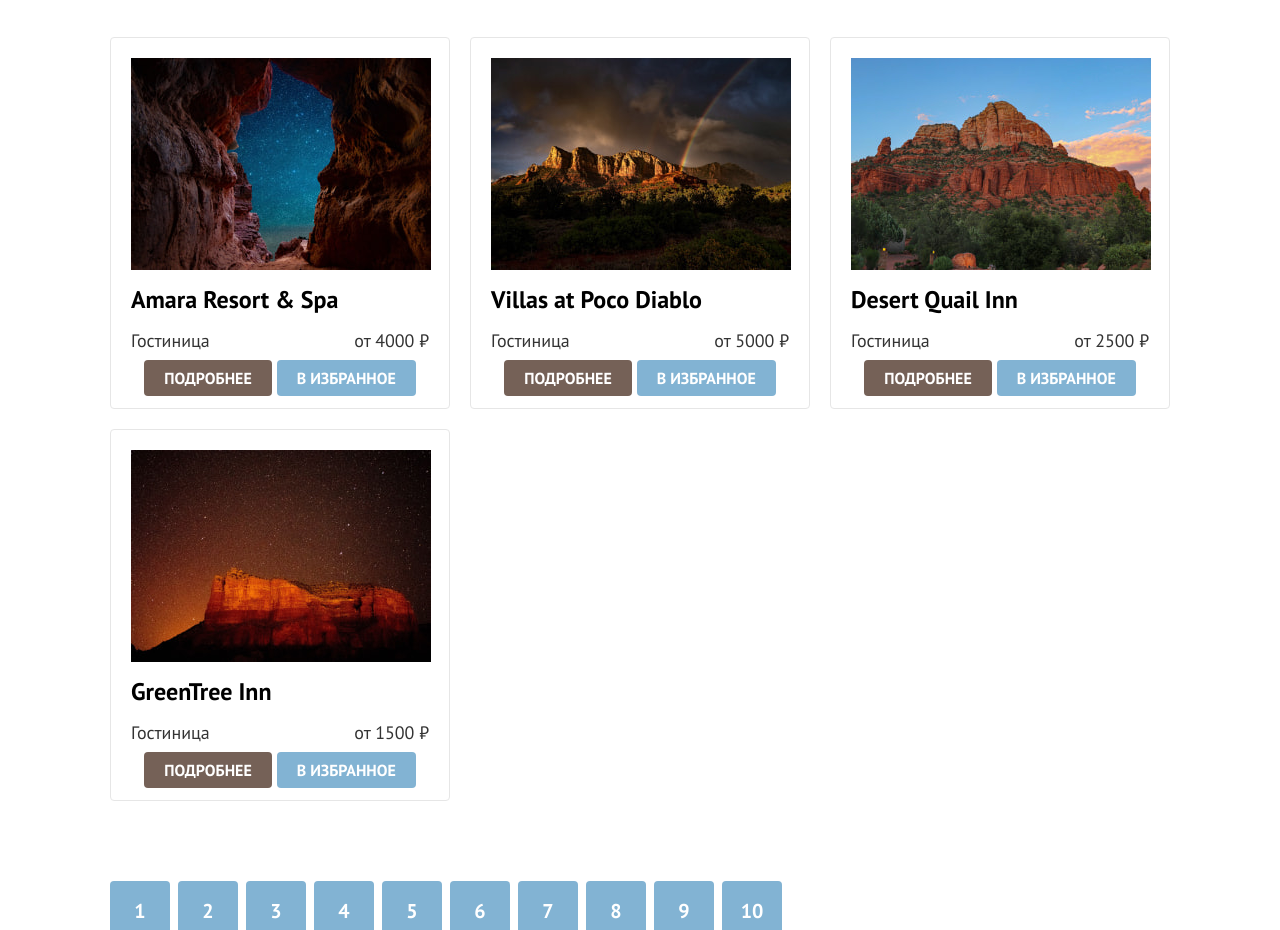
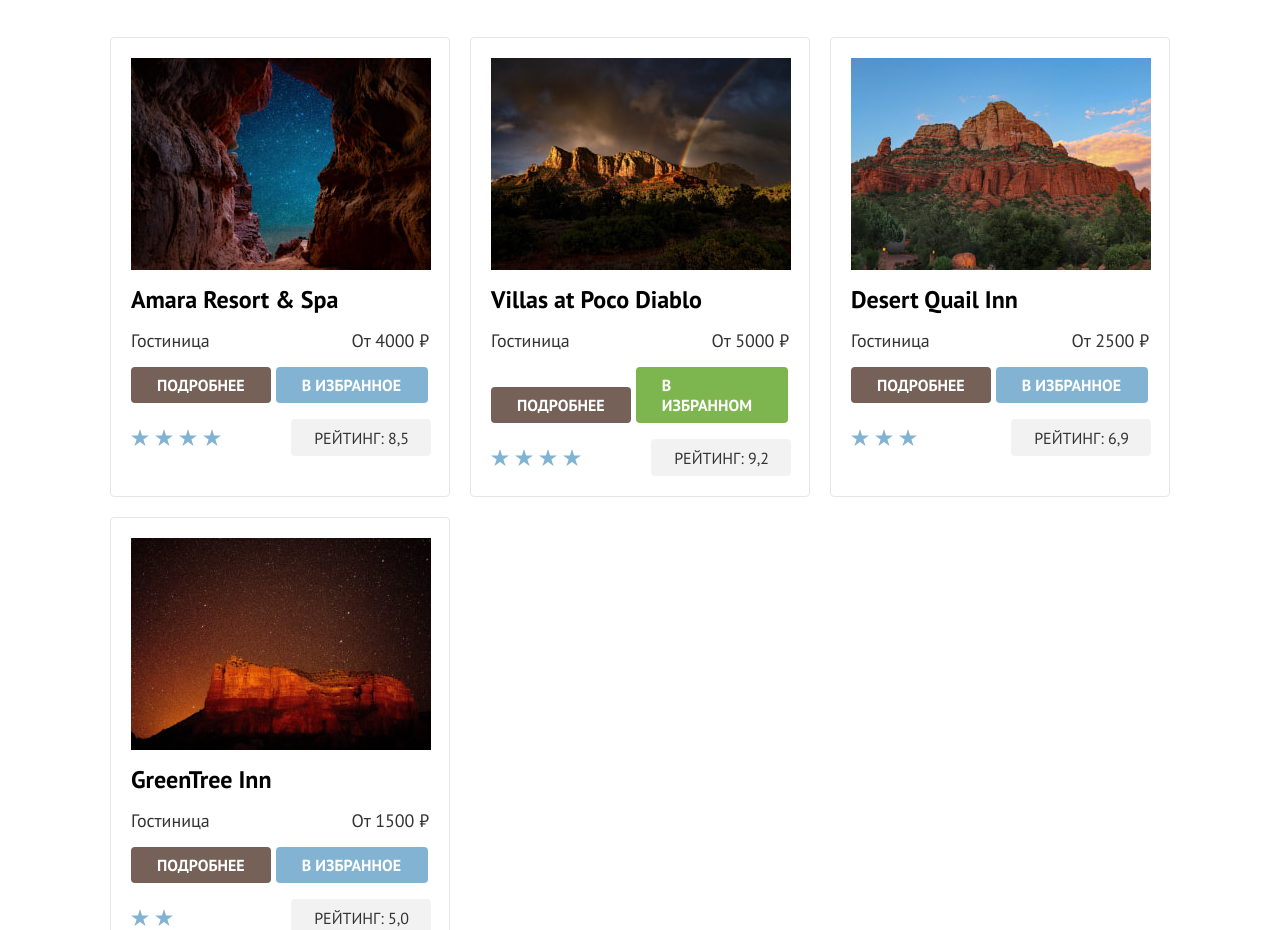
Before and after one commit to htmlacademy-htmlcss/2121259-sedona-35, a plain HTML site: page catalog.html in a window 1280 px wide. Shown: the part 564-1494 px from the top of the page. Drawn offline with Linux system fonts and the light colour scheme.

Commit message:
Исправляет офрмление декоративных элементов

```diff
--- a/catalog.html
+++ b/catalog.html
@@ -21,7 +21,9 @@
             </a>
           </li>
           <li class="navigation-item">
-            <a class="navigation-link" href="index.html">Главная</a>
+            <a class="navigation-link navigation-link-current" href="index.html"
+              >Главная</a
+            >
           </li>
           <li class="navigation-item">
             <a class="navigation-link" href="#">О Седоне</a>
@@ -30,15 +32,14 @@
             <a class="navigation-link" href="catalog.html">Гостиницы</a>
           </li>
         </ul>
-
         <ul class="navigation-list navigation-user">
-          <li class="navigation-item">
-            <a class="navigation-link" href="#">
-              <span class="visually-hidden">Поиск </span></a
+          <li class="navigation-item-icon">
+            <a class="navigation-item-link navigation-link-search" href="#">
+              <span class="visually-hidden">Поиск</span></a
             >
           </li>
-          <li class="navigation-item">
-            <a class="navigation-link" href="#"
+          <li class="navigation-item-icon">
+            <a class="navigation-item-link navigation-link-like" href="#"
               ><span class="visually-hidden">Лайк</span></a
             >
           </li>
@@ -53,7 +54,7 @@
         <section class="catalog-products">
           <h1 class="inner-header-title">Гостиницы Седоны</h1>
           <ul class="breadcrumbs">
-            <li class="breadcrumbs-icon">
+            <li class="breadcrumbs-item">
               <a class="breadcrumbs-link" href="index.html">
                 <svg
                   aria-hidden="true"
@@ -82,22 +83,6 @@
                 </svg>
                 <span class="visually-hidden">Главная</span></a
               >
-            </li>
-            <li class="breadcrumbs-item-arrow">
-              <svg
-                aria-hidden="true"
-                focusable="false"
-                width="8"
-                height="11"
-                viewBox="0 0 8 11"
-                fill="none"
-                xmlns="http://www.w3.org/2000/svg"
-              >
-                <path
-                  d="M6.79 4.97 2.04.72C1.79.47 1.29.47.9.72c-.37.25-.25.75 0 1l4.13 3.75-4 3.75a.76.76 0 0 0 0 1c0 .12.37.25.5.25.12 0 .37-.13.5-.25l4.75-4.25a.59.59 0 0 0 0-1Z"
-                  fill="#fff"
-                />
-              </svg>
             </li>
             <li class="breadcrumbs-item">
               <a class="breadcrumbs-link-hostel">Гостиницы</a>
@@ -194,12 +179,13 @@
         </section>
         <div class="wrapper-iner-list">
           <div class="wrapper-select">
+            <p class="hostel-number">Найдено гостиниц: 38</p>
             <select class="select-control" aria-label="Сортировка">
               <option value="cheap">Сначала дешевые</option>
               <option value="expensive">Сначала дорогие</option>
               <option value="popular">Сначала популярные</option>
             </select>
-            <a href="#" class="button-select">
+            <a href="#" class="button-select button-select-current">
               <svg
                 class="select-button-icon"
                 width="20"
@@ -268,12 +254,45 @@
               </a>
               <div class="wrapper-price">
                 <p class="appartament-card-apartments">Гостиница</p>
-                <p class="appartament-card-price">от 4000 ₽</p>
+                <p class="appartament-card-price">От 4000 ₽</p>
               </div>
               <a class="appartament-card-button button" href="#">Подробнее</a>
               <a class="appartament-card-button-favorites button" href="#"
                 >В избранное</a
               >
+              <div class="hotel-rating">
+                <p class="hotel-stars">
+                  <img
+                    class="star-icon"
+                    src="images/star.svg"
+                    width="18"
+                    height="17"
+                    alt="Звезда"
+                  />
+                  <img
+                    class="star-icon"
+                    src="images/star.svg"
+                    width="18"
+                    height="17"
+                    alt="Звезда"
+                  />
+                  <img
+                    class="star-icon"
+                    src="images/star.svg"
+                    width="18"
+                    height="17"
+                    alt="Звезда"
+                  />
+                  <img
+                    class="star-icon"
+                    src="images/star.svg"
+                    width="18"
+                    height="17"
+                    alt="Звезда"
+                  />
+                </p>
+                <p class="rating-number">Рейтинг: 8,5</p>
+              </div>
             </li>
             <li class="appartament-card">
               <a class="appartament-card-link" href="#">
@@ -288,12 +307,47 @@
               </a>
               <div class="wrapper-price">
                 <p class="appartament-card-apartments">Гостиница</p>
-                <p class="appartament-card-price">от 5000 ₽</p>
+                <p class="appartament-card-price">От 5000 ₽</p>
               </div>
               <a class="appartament-card-button button" href="#">Подробнее</a>
-              <a class="appartament-card-button-favorites button" href="#">
-                В избранное
-              </a>
+              <a
+                class="appartament-card-button-favorites appartament-card-button-favorites-current button"
+                href="#"
+                >В избранном</a
+              >
+              <div class="hotel-rating">
+                <p class="hotel-stars">
+                  <img
+                    class="star-icon"
+                    src="images/star.svg"
+                    width="18"
+                    height="17"
+                    alt="Звезда"
+                  />
+                  <img
+                    class="star-icon"
+                    src="images/star.svg"
+                    width="18"
+                    height="17"
+                    alt="Звезда"
+                  />
+                  <img
+                    class="star-icon"
+                    src="images/star.svg"
+                    width="18"
+                    height="17"
+                    alt="Звезда"
+                  />
+                  <img
+                    class="star-icon"
+                    src="images/star.svg"
+                    width="18"
+                    height="17"
+                    alt="Звезда"
+                  />
+                </p>
+                <p class="rating-number">Рейтинг: 9,2</p>
+              </div>
             </li>
             <li class="appartament-card">
               <a class="appartament-card-link" href="#">
@@ -308,12 +362,38 @@
               </a>
               <div class="wrapper-price">
                 <p class="appartament-card-apartments">Гостиница</p>
-                <p class="appartament-card-price">от 2500 ₽</p>
+                <p class="appartament-card-price">От 2500 ₽</p>
               </div>
               <a class="appartament-card-button button" href="#">Подробнее</a>
               <a class="appartament-card-button-favorites button" href="#">
                 В избранное
               </a>
+              <div class="hotel-rating">
+                <p class="hotel-stars">
+                  <img
+                    class="star-icon"
+                    src="images/star.svg"
+                    width="18"
+                    height="17"
+                    alt="Звезда"
+                  />
+                  <img
+                    class="star-icon"
+                    src="images/star.svg"
+                    width="18"
+                    height="17"
+                    alt="Звезда"
+                  />
+                  <img
+                    class="star-icon"
+                    src="images/star.svg"
+                    width="18"
+                    height="17"
+                    alt="Звезда"
+                  />
+                </p>
+                <p class="rating-number">Рейтинг: 6,9</p>
+              </div>
             </li>
             <li class="appartament-card">
               <a class="appartament-card-link" href="#">
@@ -328,17 +408,36 @@
               </a>
               <div class="wrapper-price">
                 <p class="appartament-card-apartments">Гостиница</p>
-                <p class="appartament-card-price">от 1500 ₽</p>
+                <p class="appartament-card-price">От 1500 ₽</p>
               </div>
               <a class="appartament-card-button button" href="#">Подробнее</a>
               <a class="appartament-card-button-favorites button" href="#">
                 В избранное
               </a>
+              <div class="hotel-rating">
+                <p class="hotel-stars">
+                  <img
+                    class="star-icon"
+                    src="images/star.svg"
+                    width="18"
+                    height="17"
+                    alt="Звезда"
+                  />
+                  <img
+                    class="star-icon"
+                    src="images/star.svg"
+                    width="18"
+                    height="17"
+                    alt="Звезда"
+                  />
+                </p>
+                <p class="rating-number">Рейтинг: 5,0</p>
+              </div>
             </li>
           </ul>
           <ul class="pagination">
             <li class="pagination-item">
-              <a class="pagination-link pagination-current">1</a>
+              <a class="pagination-link pagination-link-current" href="#">1</a>
             </li>
             <li class="pagination-item">
               <a class="pagination-link" href="#">2</a>
--- a/styles/styles.css
+++ b/styles/styles.css
@@ -159,9 +159,25 @@ body {
   margin: 54px 412px 96px 412px;
 }
 
+.hostel-number {
+  font-family: "PT Sans";
+  font-style: normal;
+  font-weight: 700;
+  font-size: 30px;
+  line-height: 36px;
+  text-transform: uppercase;
+  color: #000000;
+  margin: 0;
+  padding: 0;
+  width: 400px;
+  margin-right: auto;
+}
+
 .hero {
   text-align: center;
-  background-image: url("../images/background-welcome-rocks.jpg");
+  background-image: url(../images/background-divider.svg),
+    url(../images/background-welcome-rocks.jpg);
+  background-position: bottom;
   background-repeat: no-repeat;
   background-size: 100% auto;
   height: 485px;
@@ -257,12 +273,12 @@ body {
   list-style: none;
 }
 
-.appartament-list p {
+/*.appartament-list p {
   color: #333333;
   font-weight: 400;
   font-size: 18px;
   line-height: 21px;
-}
+}*/
 
 .subscription-catalog {
   background-color: #ffffff;
@@ -294,7 +310,6 @@ body {
   border: 1px solid #e6e6e6;
   border-radius: 4px;
   padding: 20px;
-  text-align: center;
 }
 
 .appartament-card-button {
@@ -377,9 +392,11 @@ body {
   text-transform: uppercase;
   font-size: 16px;
   line-height: 20px;
-  padding: 8px 20px;
+  padding: 8px 26px;
   text-decoration: none;
   border: none;
+  display: inline-block;
+  margin-bottom: 16px;
 }
 
 .privilege-item {
@@ -465,16 +482,13 @@ html {
 }
 
 .breadcrumbs {
+  position: relative;
   display: flex;
   margin: 0;
   padding: 0;
   list-style-type: none;
   margin-bottom: 40px;
   margin-top: 8px;
-}
-
-.breadcrumbs-item {
-  width: 150px;
 }
 
 .catalog-filter {
@@ -623,16 +637,18 @@ html {
 
 .wrapper-iner-list {
   padding: 50px 70px 60px 70px;
+  position: relative;
 }
 
 .navigation-link-search {
   background-image: url("../images/search.svg");
-  background-size: 20px 20px;
+  background-size: 18px 18px;
 }
 
 .navigation-link-like {
   background-image: url("../images/icon-heart.svg");
   background-size: 18px 17px;
+  position: relative;
 }
 
 .navigation-item-link {
@@ -679,6 +695,10 @@ html {
   bottom: 0;
   right: 0;
   margin: auto;
+}
+
+.button-select-current {
+  border: 2px solid #000000;
 }
 
 .button-select:hover {
@@ -918,26 +938,8 @@ html {
   color: rgba(255, 255, 255, 0.3);
 }
 
-.breadcrumbs-link {
-  display: flex;
-  justify-content: center;
-  align-items: center;
-  height: 21px;
-  width: 13px;
-}
-
-.breadcrumbs-item-arrow {
-  height: 21px;
-  width: 8px;
-  margin-right: 10px;
-}
-
-.breadcrumbs-icon {
-  margin-right: 10px;
-}
-
-.breadcrumbs-link-hostel {
-  vertical-align: center;
+.breadcrumbs-item {
+  margin-right: 28px;
 }
 
 .select-control:hover {
@@ -959,3 +961,130 @@ html {
   border: 2px solid rgba(0, 0, 0, 0.3);
   border-radius: 4px;
 }
+
+.breadcrumbs-item::before {
+  position: absolute;
+  left: 25px;
+  top: 4px;
+  height: 20px;
+  width: 8px;
+  background-image: url("../images/icon-arrow.svg");
+  background-repeat: no-repeat;
+  content: "";
+}
+
+.breadcrumbs-item:last-child::before {
+  content: none;
+}
+
+.hotel-rating {
+  display: flex;
+  justify-content: space-between;
+  align-items: center;
+  width: 300px;
+  height: 37px;
+  margin: 0;
+  padding: 0;
+}
+
+.rating-number {
+  font-family: "PT Sans";
+  font-style: normal;
+  font-weight: 400;
+  font-size: 16px;
+  line-height: 20px;
+  text-transform: uppercase;
+  background: #f2f2f2;
+  border-radius: 4px;
+  margin: 0;
+  padding: 9px 22px 8px 23px;
+}
+
+.star-icon {
+  width: 18px;
+  height: 17px;
+  margin-right: 6px;
+}
+
+.star-icon:last-child {
+  margin: 0;
+}
+
+.hotel-stars {
+  margin: 0;
+  padding: 0;
+  width: 140px;
+  height: 37px;
+  display: flex;
+  align-items: center;
+}
+
+.appartament-card-button-favorites-current {
+  background: #7db54f;
+  border-radius: 4px;
+}
+
+.appartament-card-button-favorites-current:hover {
+  background: #6c9e42;
+  border-radius: 4px;
+}
+
+.appartament-card-button-favorites-current:focus {
+  background: #6c9e42;
+  border-radius: 4px;
+}
+
+.appartament-card-button-favorites-current:active {
+  background: #7db54f;
+  border-radius: 4px;
+  color: rgba(255, 255, 255, 0.3);
+}
+
+.pagination-link:hover {
+  background: #68a2ca;
+}
+
+.pagination-link:focus {
+  background: #68a2ca;
+}
+
+.pagination-link:active {
+  background: #82b3d3;
+  color: rgba(255, 255, 255, 0.3);
+}
+
+.pagination-link-current {
+  background: #f2f2f2;
+}
+
+.pagination-link-current:hover {
+  background: #f2f2f2;
+}
+
+.pagination-link-current:focus {
+  background: #f2f2f2;
+}
+
+.pagination-link-current:active {
+  background: #f2f2f2;
+}
+
+.pagination::before {
+  content: "";
+  position: absolute;
+  border: 1px solid #e6e6e6;
+  width: 1060px;
+  bottom: 165px;
+  transform: rotate(180deg);
+}
+
+.number-like {
+  list-style-type: none;
+  text-decoration: none;
+}
+
+.number-green {
+  position: absolute;
+  right: 2px;
+  bottom: 32px;
+}
```
Also changed, not shown: index.html (+16 -11 lines), images/background-divider.svg (added), images/star.svg (added).
